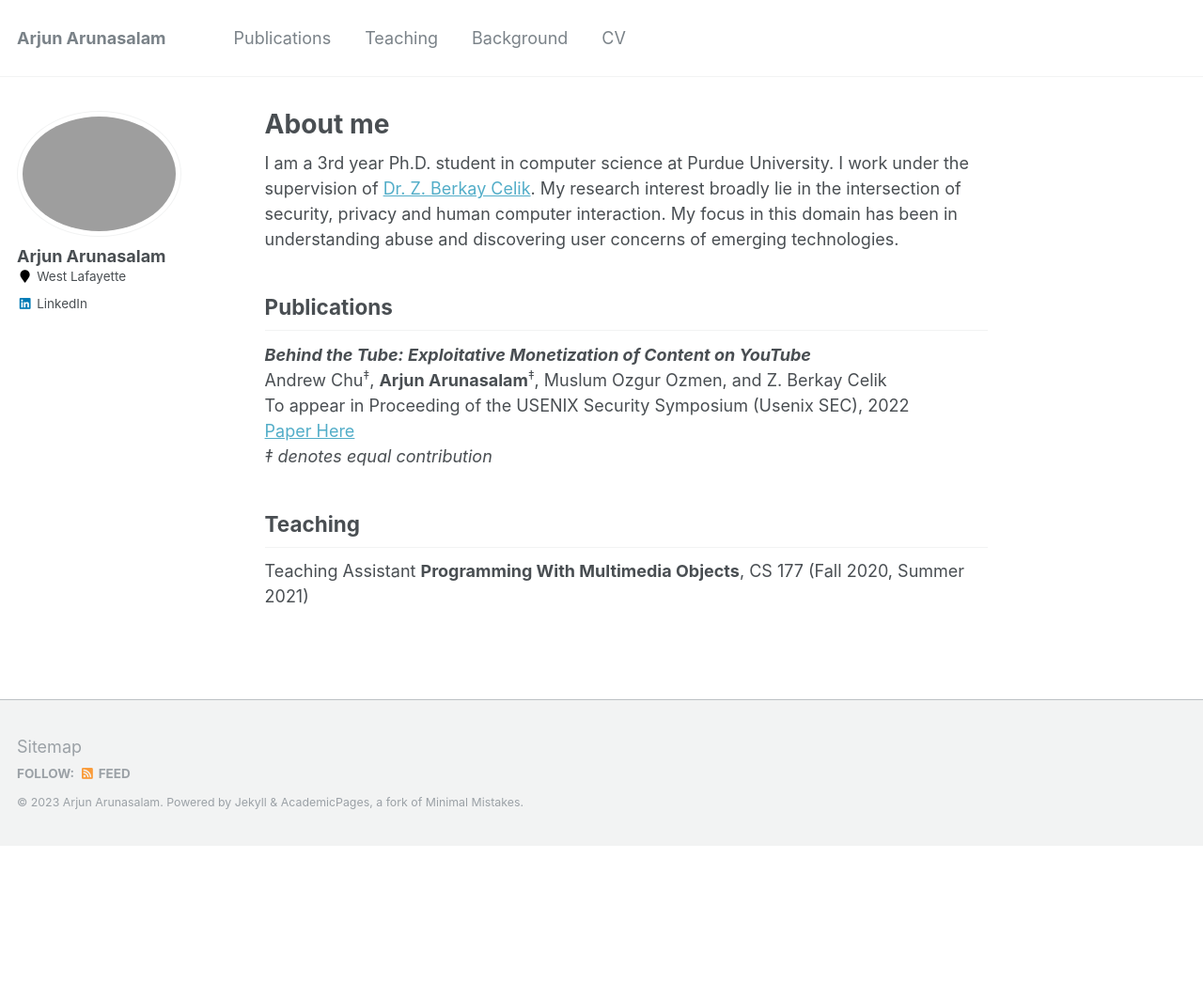
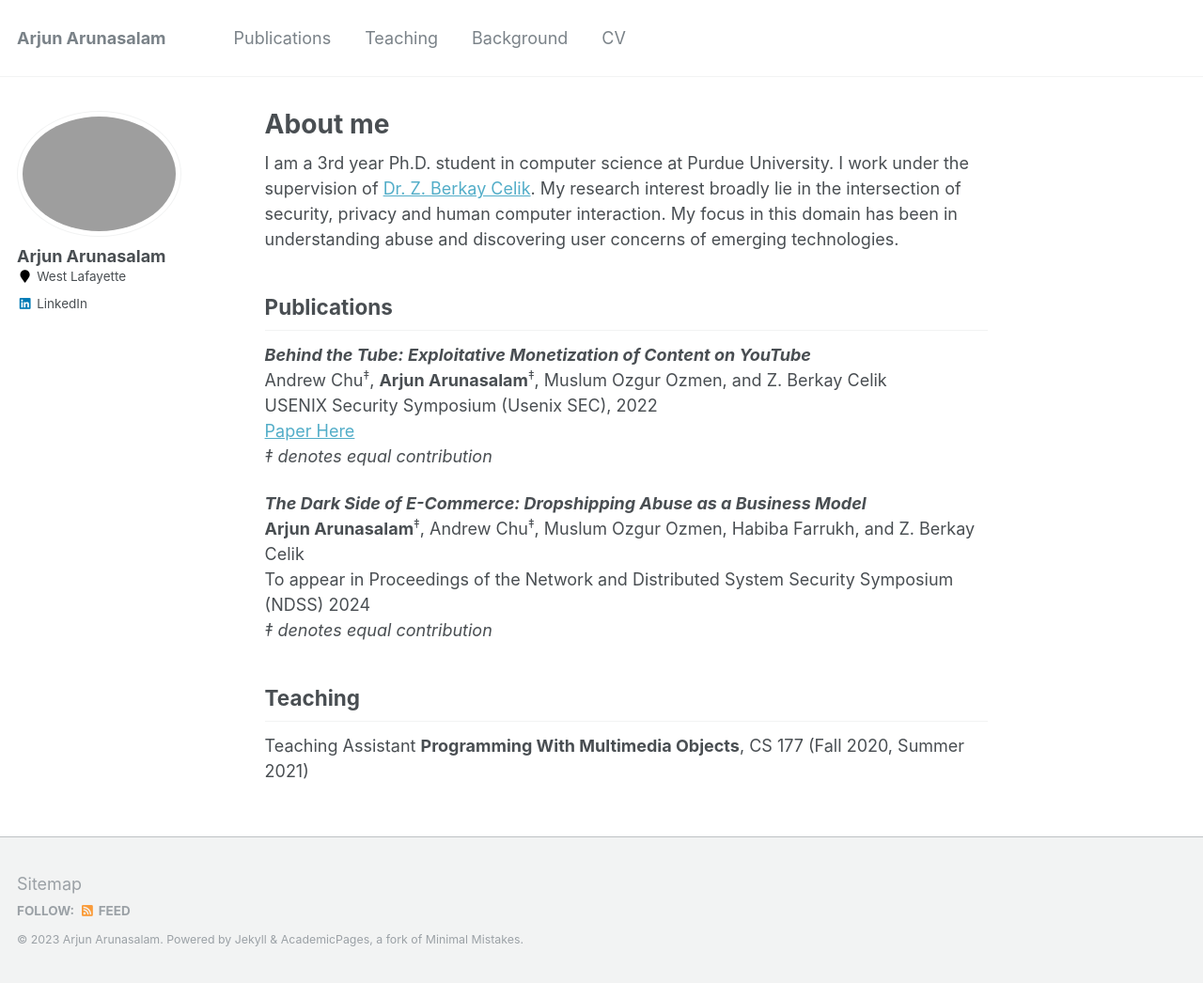
Before and after one commit to arjunarunasalam/arjunarunasalam.github.io, a Jekyll site: the page built from _pages/about.md, in a window 1280 px wide. Shown: the whole page at 94% size. Built offline with Jekyll 4.4.1, drawn with Linux system fonts in a browser that asks for light colours; before the commit the page ends 900 px from its top, so only the background shows below that.

Commit message:
updated ndss publication

```diff
--- a/_pages/about.md
+++ b/_pages/about.md
@@ -16,8 +16,14 @@ Publications
 ------------
 ***Behind the Tube: Exploitative Monetization of Content on YouTube*** <br>
 Andrew Chu<sup>‡</sup>,  **Arjun Arunasalam**<sup>‡</sup>, Muslum Ozgur Ozmen, and Z. Berkay Celik<br>
-To appear in Proceeding of the USENIX Security Symposium (Usenix SEC), 2022 <br>
+USENIX Security Symposium (Usenix SEC), 2022 <br>
 [Paper Here](https://www.usenix.org/conference/usenixsecurity22/presentation/chu)<br>
+*‡ denotes equal contribution*
+
+***The Dark Side of E-Commerce: Dropshipping Abuse as a Business Model*** <br>
+**Arjun Arunasalam**<sup>‡</sup>, Andrew Chu<sup>‡</sup>, Muslum Ozgur Ozmen, Habiba Farrukh, and Z. Berkay Celik<br>
+To appear in Proceedings of the Network and Distributed System
+Security Symposium (NDSS) 2024 <br>
 *‡ denotes equal contribution*
 
 
```
